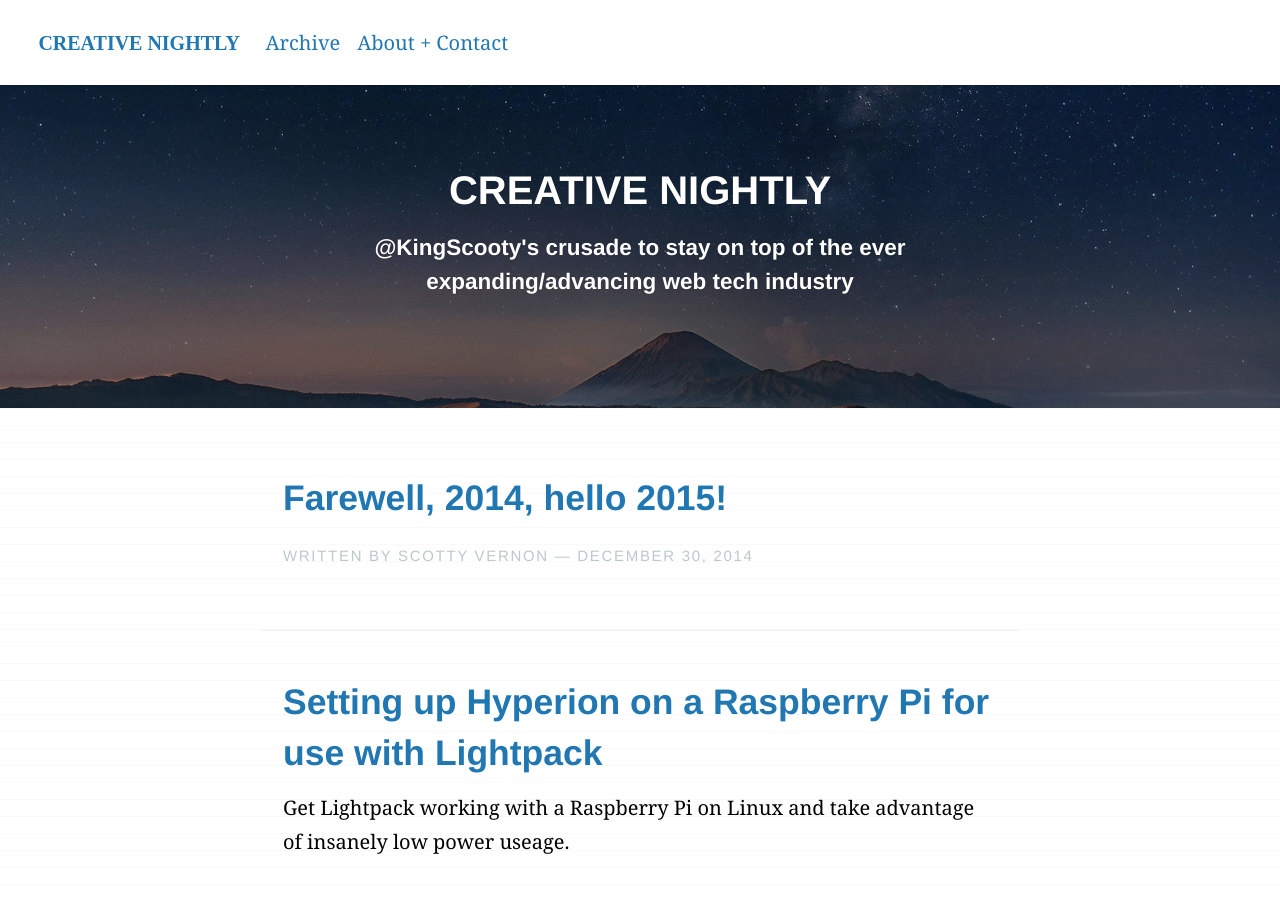
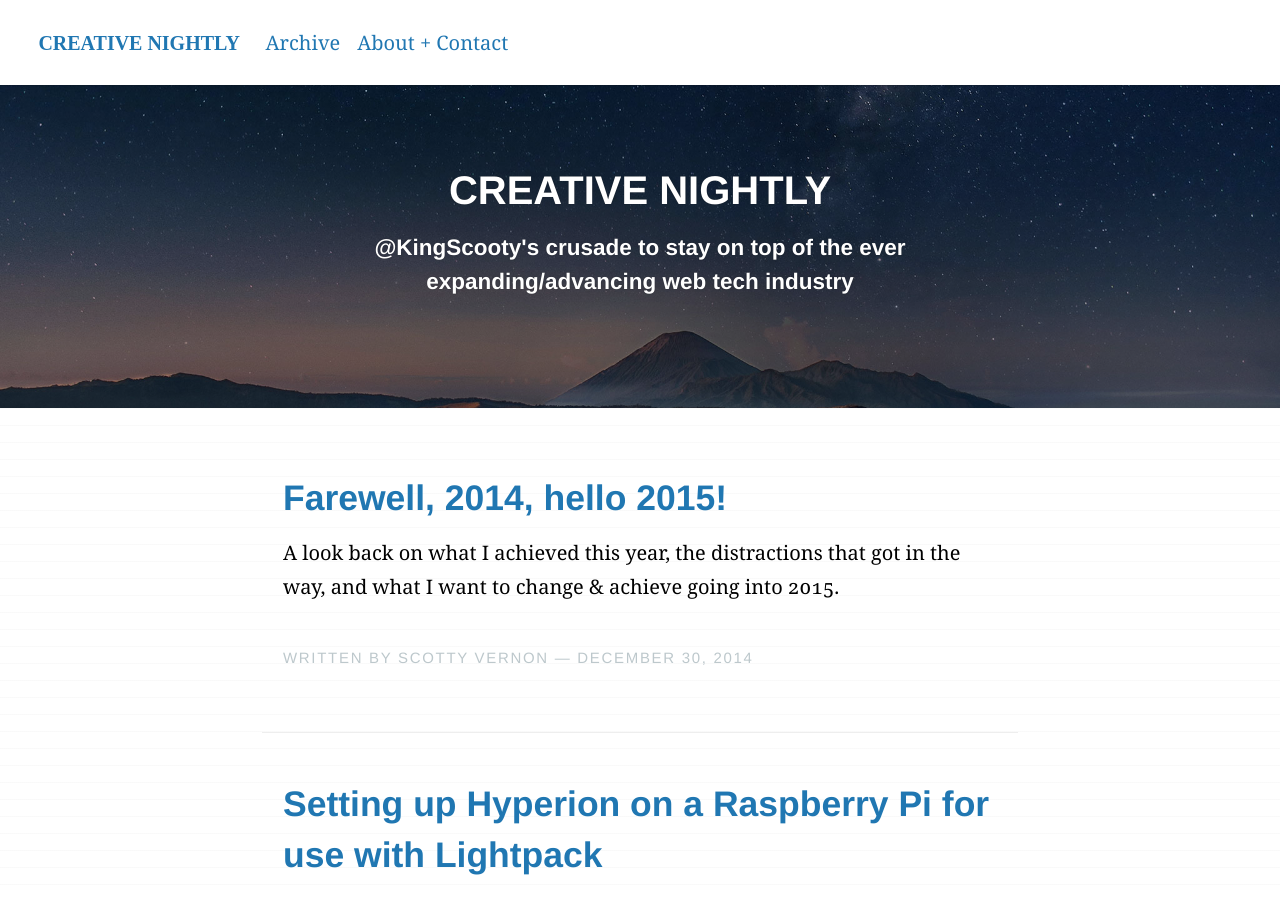
Before and after one commit to KingScooty/creativenightly.com, a Jekyll site: the page built from index.html, in a window 1280 px wide and 900 px high. Built offline with Jekyll 4.4.1, drawn with Linux system fonts in a browser that asks for light colours; the list of posts is cut into pages by our own code; comment, search, counter and statistics services are not loaded.

Commit message:
Add an excerpt.

```diff
--- a/_posts/2014-12-30-Farewell-2014-hello-2015.md
+++ b/_posts/2014-12-30-Farewell-2014-hello-2015.md
@@ -7,7 +7,7 @@ date: 2014-12-30 18:31:45
 
 cover_image: null
 
-excerpt: ""
+excerpt: "A look back on what I achieved this year, the distractions that got in the way, and what I want to change &amp; achieve going into 2015."
 
 author:
   name: Scotty Vernon
```
